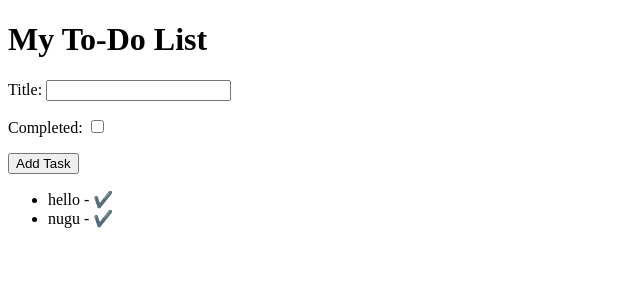
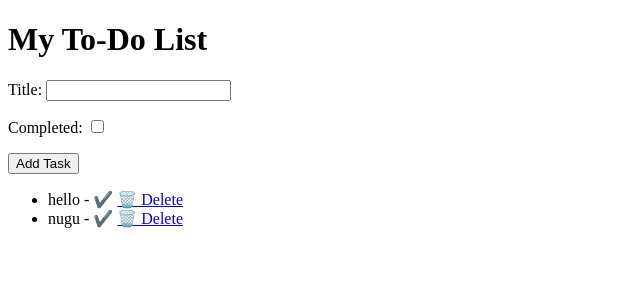
Before and after one commit to mbuguam443/TodoList, a Django app: page / in a window 1280 px wide. Shown: the top 300 px of the page, without its empty margins (0-640 px from the left). Run offline with Django 5.2, Linux system fonts and the light colour scheme; data comes from the database, SQL or seed files in the repository; both versions use the stored data as it was after the commit.

Commit message:
Add task deletion feature

```diff
--- a/todo/templates/todo/index.html
+++ b/todo/templates/todo/index.html
@@ -15,6 +15,7 @@
         {% for task in tasks %}
             <li>
                 {{ task.title }} - {% if task.completed %}✔️{% else %}❌{% endif %}
+                <a href="{% url 'delete_task' task.id %}">🗑️ Delete</a>
             </li>
         {% endfor %}
     </ul>
--- a/todo/urls.py
+++ b/todo/urls.py
@@ -4,4 +4,5 @@ from . import views
 
 urlpatterns = [
     path('', views.index, name='index'),
+    path('delete/<int:task_id>/', views.delete_task, name='delete_task'),
 ]
--- a/todo/views.py
+++ b/todo/views.py
@@ -2,6 +2,7 @@
 from django.shortcuts import render, redirect
 from .models import Task
 from .forms import TaskForm
+from django.shortcuts import get_object_or_404
 
 def index(request):
     tasks = Task.objects.all()
@@ -12,3 +13,9 @@ def index(request):
             form.save()
             return redirect('/')
     return render(request, 'todo/index.html', {'tasks': tasks, 'form': form})
+
+
+def delete_task(request, task_id):
+    task = get_object_or_404(Task, id=task_id)
+    task.delete()
+    return redirect('index')
```
Also changed, not shown: db.sqlite3.
